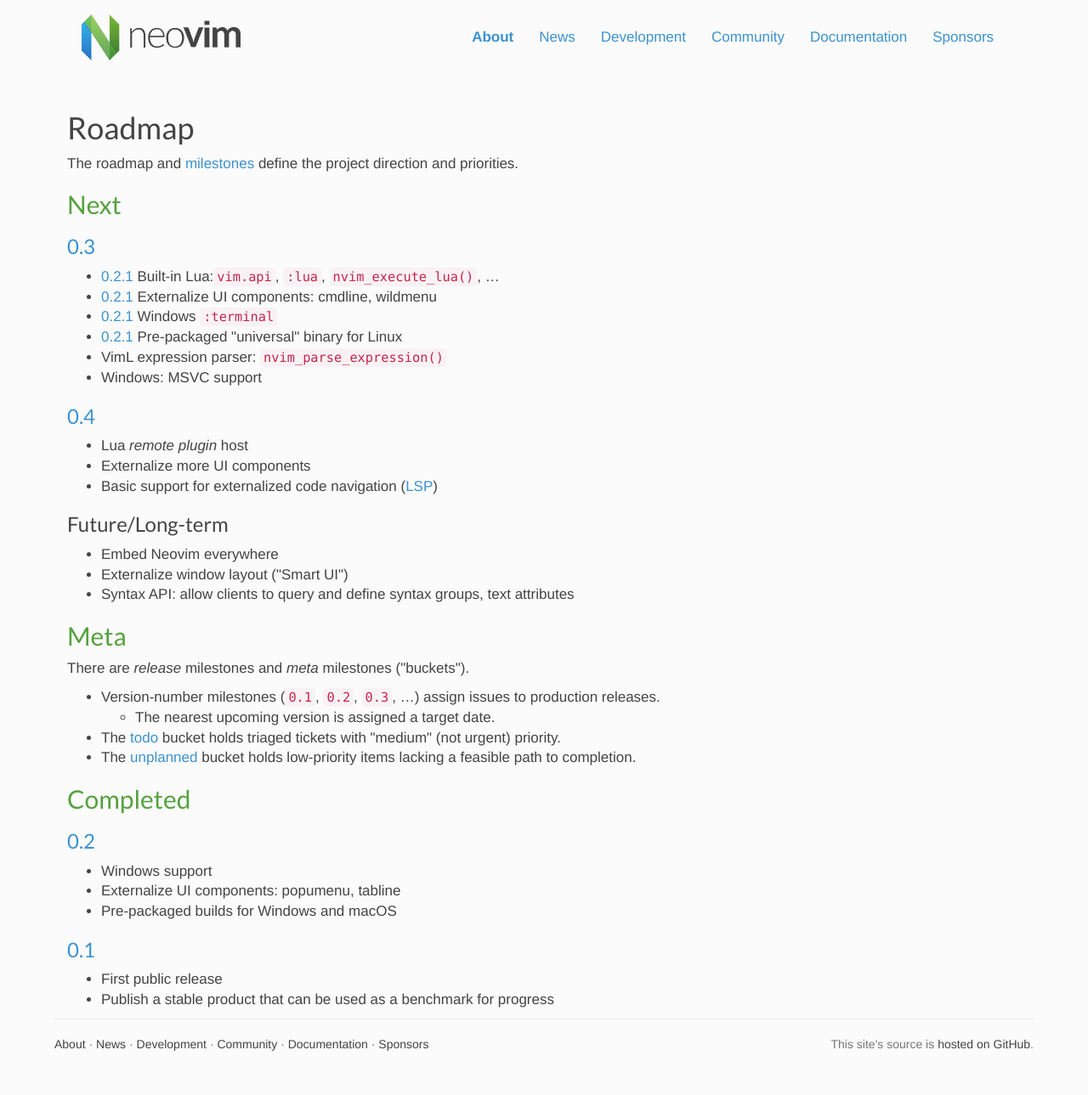
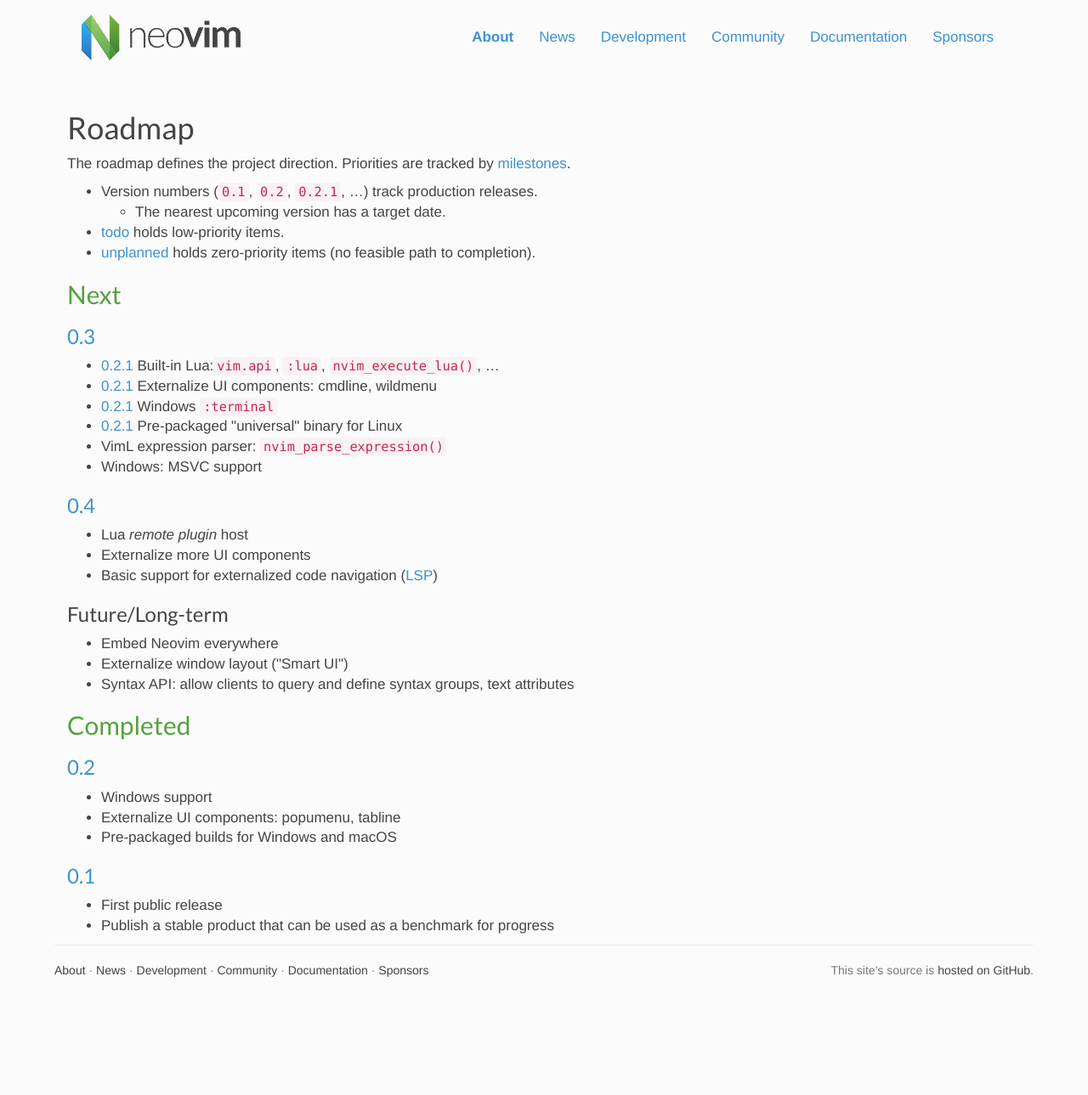
Before and after one commit to neovim/neovim.github.io, a Jekyll site: the page built from roadmap.html, in a window 1280 px wide. Shown: the whole page at 85% size. Built offline with Jekyll 4.4.1, drawn with Linux system fonts in a browser that asks for light colours; nearby versions of some CDN libraries; after the commit the page ends 1203 px from its top, so only the background shows below that.

Commit message:
roadmap: layout, copy

```diff
--- a/charter.html
+++ b/charter.html
@@ -20,8 +20,8 @@
 <h3>Goals</h3>
 
 <ul>
-  <li>Provide a flexible, extensible Vim with a first-class, fast scripting alternative (lua/luajit)</li>
-  <li>Provide a consistent user experience across platforms</li>
+  <li>Flexible, extensible Vim with a first-class, fast scripting alternative (Lua/LuaJIT)</li>
+  <li>Consistent user experience across platforms</li>
   <li>Leverage ongoing Vim development: harmony</li>
   <li>Maintain feature parity with Vim; avoid regressions</li>
   <li>Continue the Vim tradition of backwards compatibility, with few exceptions</li>
--- a/index.html
+++ b/index.html
@@ -94,9 +94,7 @@
         <dd>
           <code>0.2.2</code> is the
           current <a href="https://github.com/neovim/neovim/releases/latest">release</a>.
-          <a href="https://github.com/neovim/neovim/milestones">Milestones</a>
-          track progress; the <a href="roadmap/">roadmap</a> outlines
-          high-level plans.
+          See the <a href="roadmap/">roadmap</a> for progress and plans.
         </dd>
 
         <dt>Is Neovim trying to turn Vim into an IDE?</dt>
--- a/roadmap.html
+++ b/roadmap.html
@@ -8,8 +8,21 @@
 <div class="container">
 
 <h1>Roadmap</h1>
-<p>The roadmap and <a href="https://github.com/neovim/neovim/milestones">milestones</a>
-define the project direction and priorities.</p>
+<p>The roadmap defines the project direction. Priorities are tracked by <a href="https://github.com/neovim/neovim/milestones">milestones</a>.
+
+   <ul>
+   <li>Version numbers (<code>0.1</code>, <code>0.2</code>, <code>0.2.1</code>, …) track production releases.
+       <ul>
+         <li>The nearest upcoming version has a target date.</li>
+       </ul>
+   </li>
+   <li><a href="https://github.com/neovim/neovim/milestones/todo">todo</a>
+       holds low-priority items.</li>
+   <li><a href="https://github.com/neovim/neovim/milestones/unplanned">unplanned</a>
+       holds zero-priority items (no feasible path to completion).</li>
+   </ul>
+
+</p>
 
 <h2>Next</h2>
 
@@ -38,24 +51,6 @@
   <li>Syntax API: allow clients to query and define syntax groups, text attributes</li>
 </ul>
 
-<h2>Meta</h2>
-<p>
-There are <em>release</em> milestones and <em>meta</em> milestones ("buckets").
-</p>
-
-<ul>
-  <li>Version-number milestones (<code>0.1</code>, <code>0.2</code>, <code>0.3</code>, …)
-      assign issues to production releases.
-      <ul>
-        <li>The nearest upcoming version is assigned a target date.</li>
-      </ul>
-  </li>
-  <li>The <a href="https://github.com/neovim/neovim/milestones/todo">todo</a>
-      bucket holds triaged tickets with "medium" (not urgent) priority.</li>
-  <li>The <a href="https://github.com/neovim/neovim/milestones/unplanned">unplanned</a>
-      bucket holds low-priority items lacking a feasible path to
-      completion.</li>
-</ul>
 
 <h2>Completed</h2>
 
```
